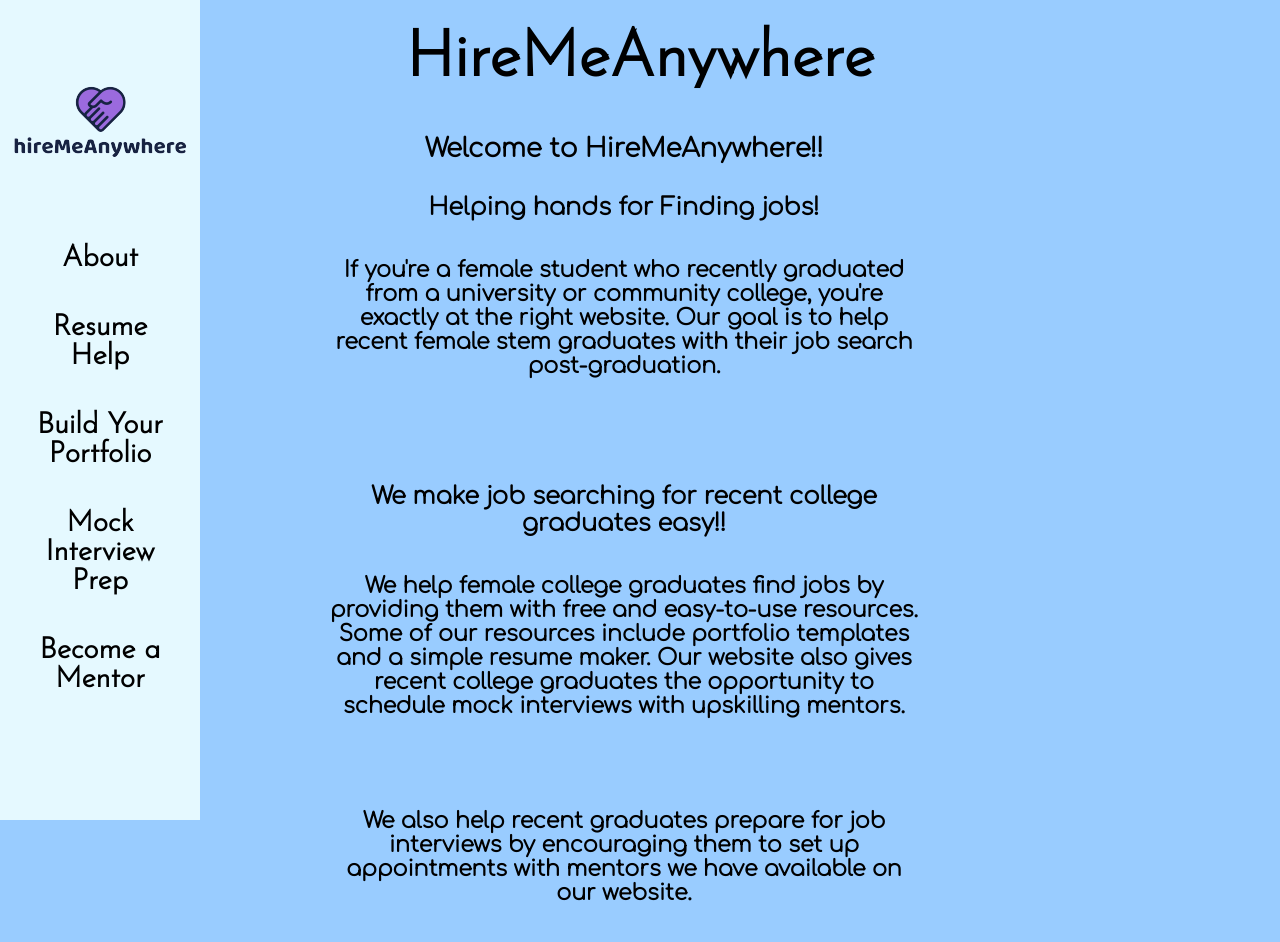
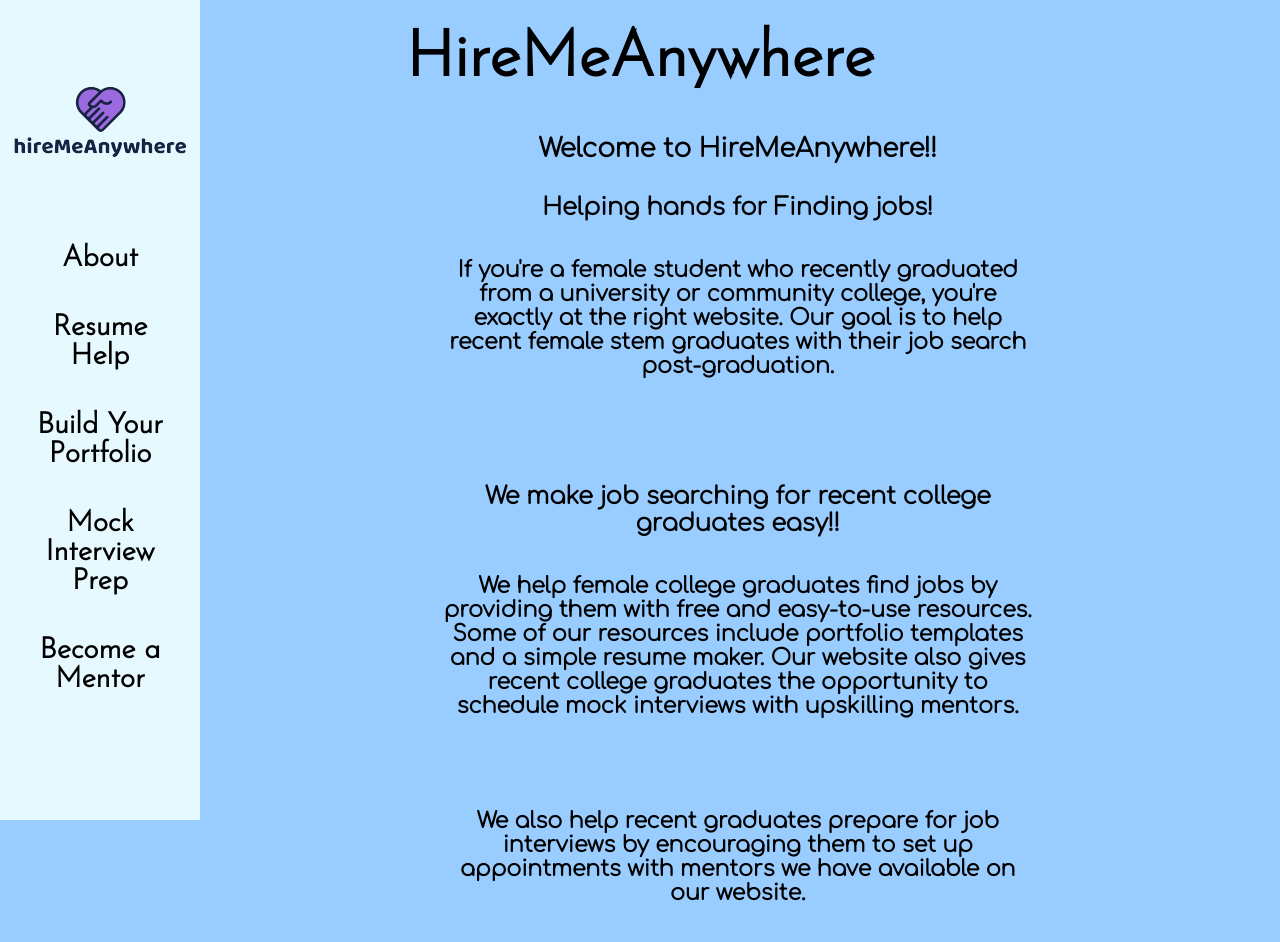
Before and after one commit to helencordova12/hiremeanywhere-project, a PHP site: page /index.php in a window 1280 px wide. Run offline with PHP 8.4, Linux system fonts and the light colour scheme; some libraries are stand-ins or nearby versions.

Commit message:
Update design.css

```diff
--- a/design.css
+++ b/design.css
@@ -144,7 +144,7 @@ button:hover {
 /*styling for the home page*/
 .content{
   width: 600px;
-  margin-left: 25%;
+  margin-left: 34%;
 }
 h2{
   font-size: 26px;
```
